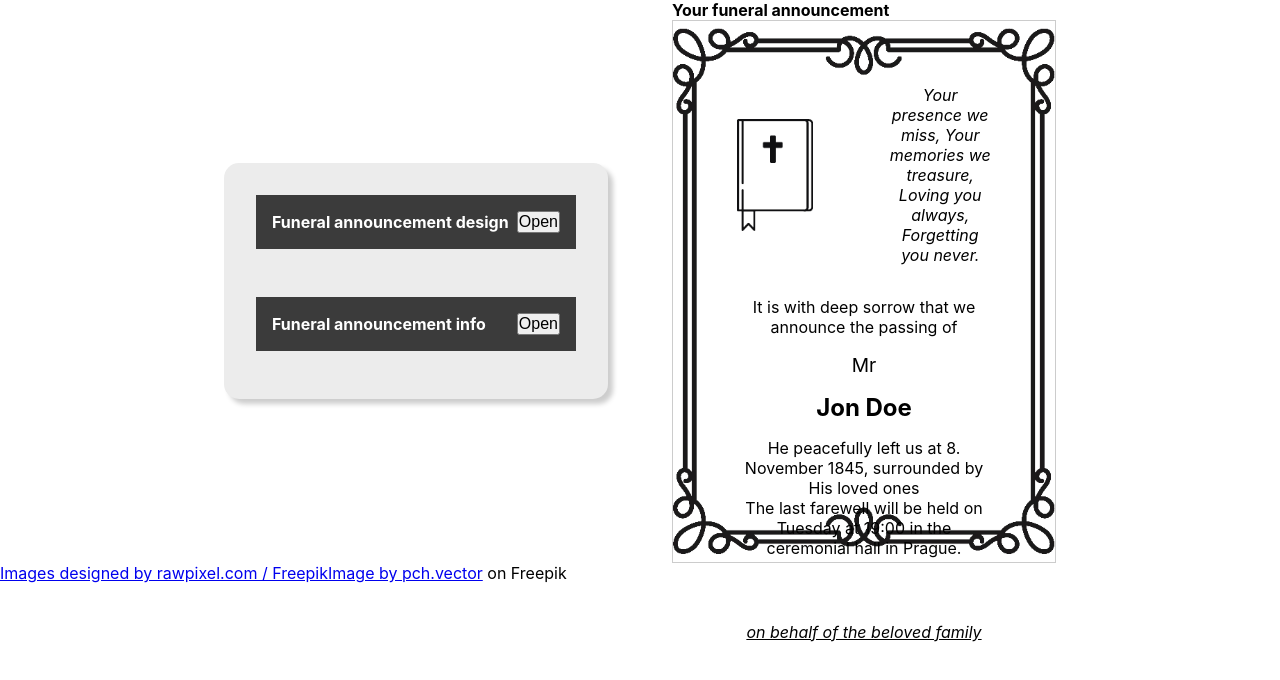
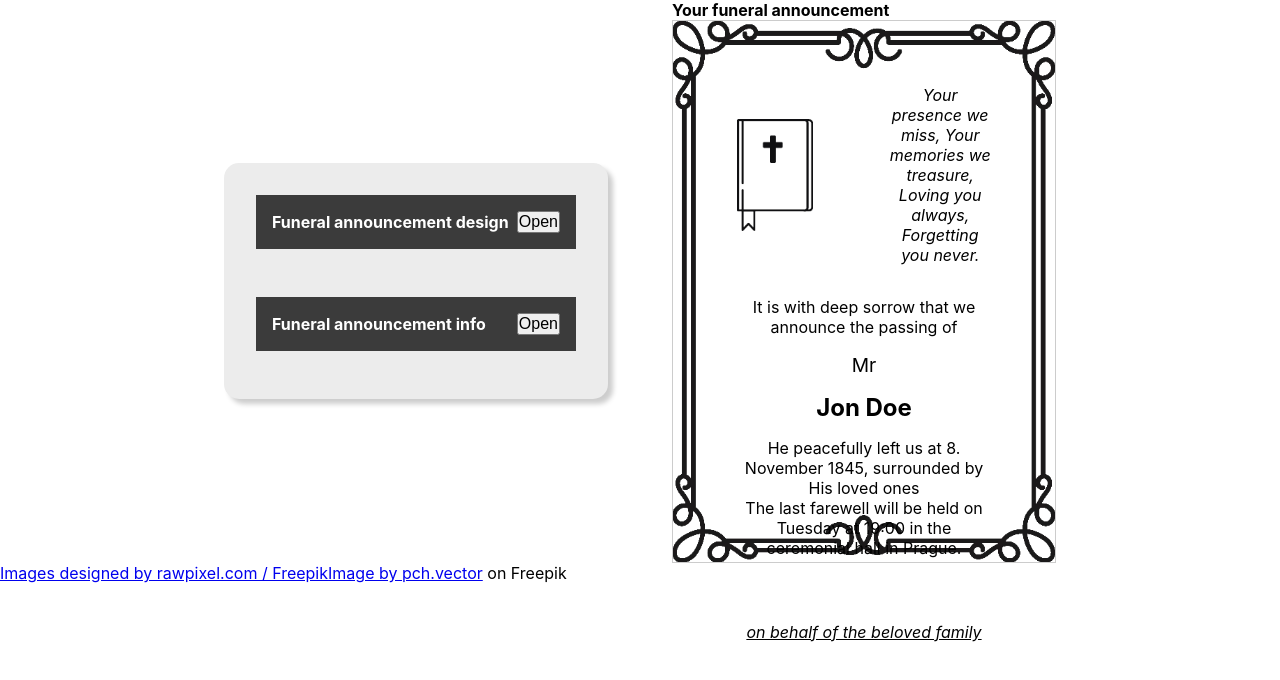
Before and after one commit to Hanka8/funeral-announcement-generator, a React (Create React App) app: page / in a window 1280 px wide. Shown: the top 680 px of the page. Built offline with nearby package versions, Linux system fonts and the light colour scheme.

Commit message:
frames change

```diff
--- a/src/components/ParteResult.js
+++ b/src/components/ParteResult.js
@@ -19,7 +19,7 @@ export default function ParteResult( {
     backgroundImage: `url(${frameSource})`,
     backgroundRepeat: 'no-repeat',
     backgroundPosition: 'center',
-    backgroundSize: 'contain',
+    backgroundSize: '30vw calc(30vw * 1.414)',
   }
 
   return (
```
